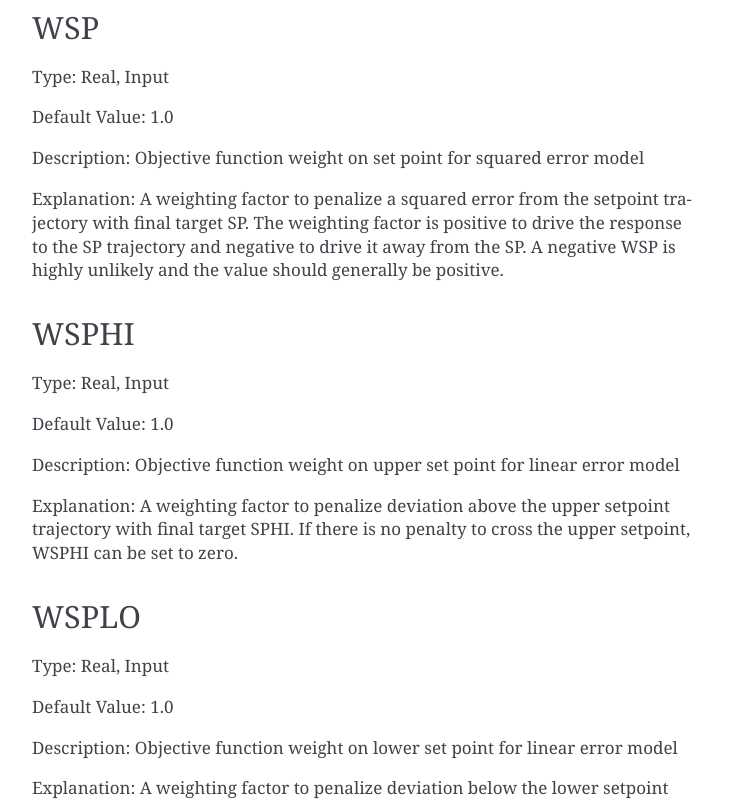
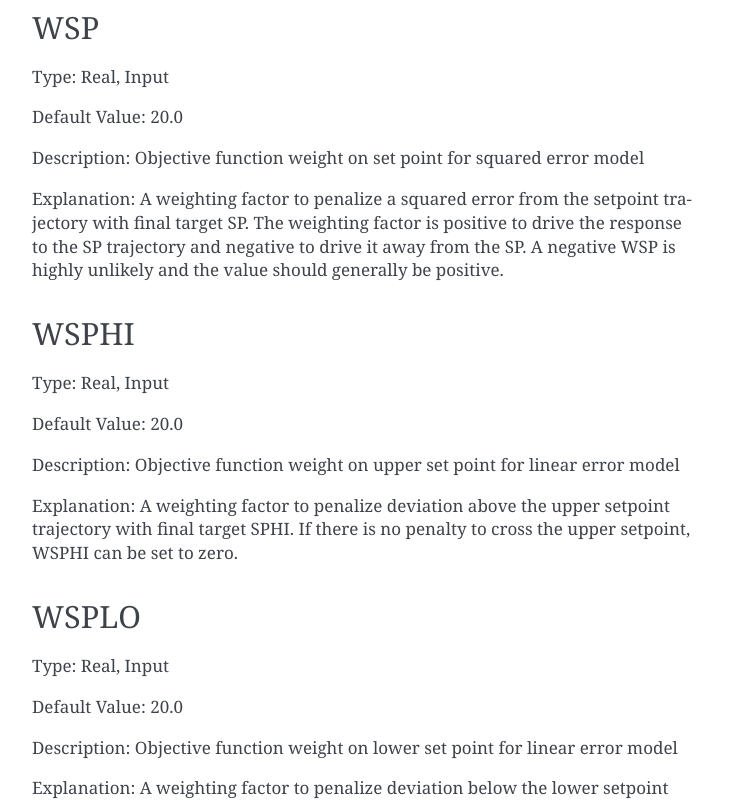
Before and after one commit to BYU-PRISM/GEKKO, a Sphinx documentation site: the page built from docs/tuning_params.rst, in a window 1280 px wide and 1400 px high, scrolled down 14748 px. Shown: the part 466-1269 px from the top of the window, without its empty margins (388-1140 px from the left). Built offline with Sphinx 7.4.7, drawn with Linux system fonts in a browser that asks for light colours.

Commit message:
Update defaults for WSPHI, WSPLO, WSP to 20

```diff
--- a/docs/tuning_params.rst
+++ b/docs/tuning_params.rst
@@ -621,7 +621,7 @@ WSP
 
 Type: Real, Input
 
-Default Value: 1.0
+Default Value: 20.0
 
 Description: Objective function weight on set point for squared error model
 
@@ -635,7 +635,7 @@ WSPHI
 
 Type: Real, Input
 
-Default Value: 1.0
+Default Value: 20.0
 
 Description: Objective function weight on upper set point for linear error model
 
@@ -649,7 +649,7 @@ WSPLO
 
 Type: Real, Input
 
-Default Value: 1.0
+Default Value: 20.0
 
 Description: Objective function weight on lower set point for linear error model
 
```
